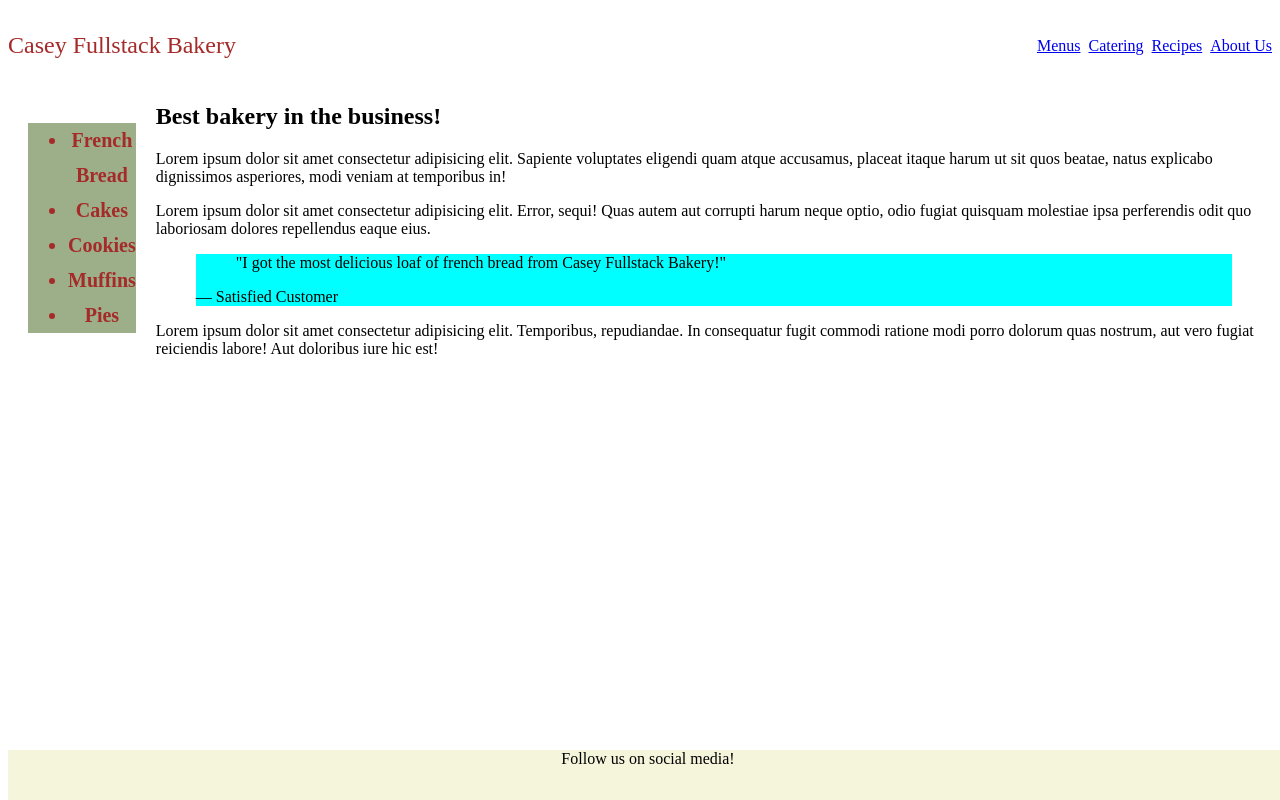
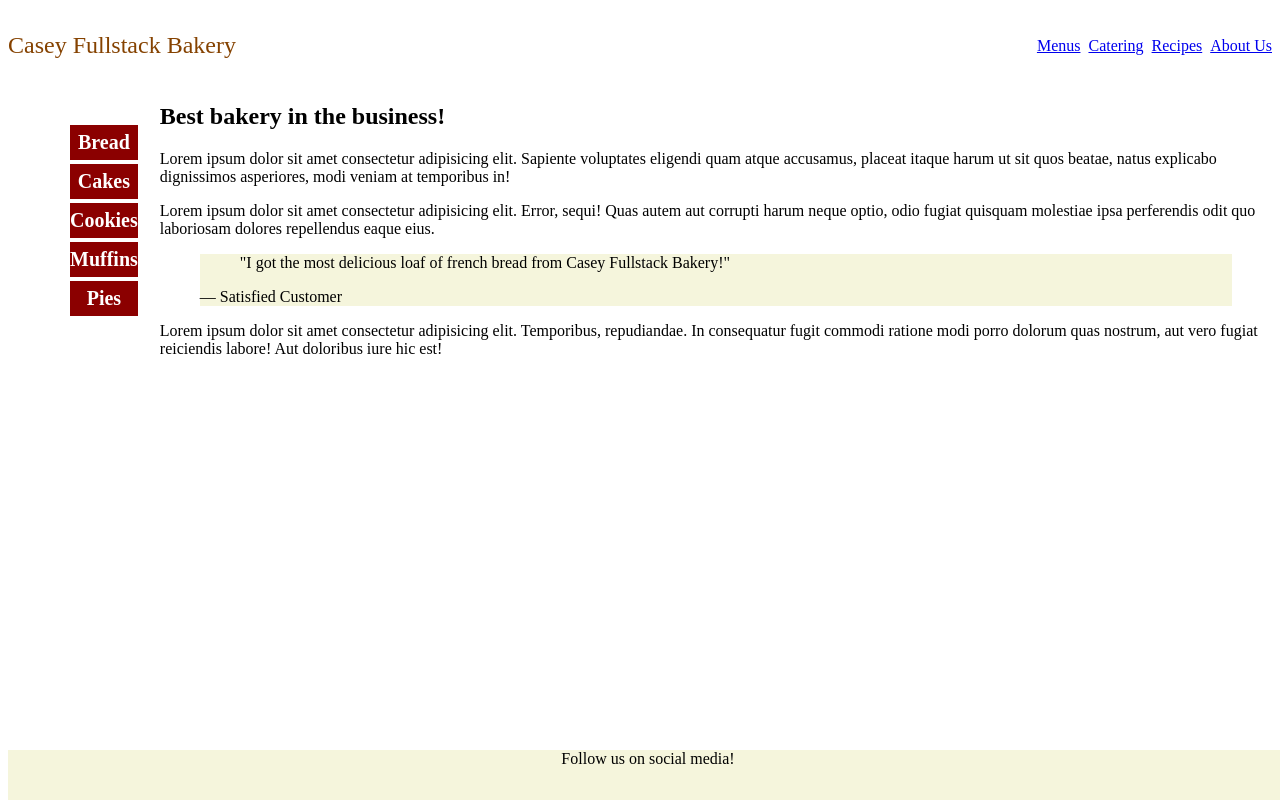
Before and after one commit to callcaseycall/Casey-Fullstack-Bakery, a plain HTML site: page index.html in a window 1280 px wide. Drawn offline with Linux system fonts and the light colour scheme.

Commit message:
final commit

```diff
--- a/index.html
+++ b/index.html
@@ -17,17 +17,19 @@
       </header>
       <main>
         <aside>
+          <div class="box">
           <ul>
-            <li>French Bread</li>
+          <div><li>Bread</li></div>
 
-            <li>Cakes</li>
+           <div><li>Cakes</li></div>
 
-            <li>Cookies</li>
+           <div><li>Cookies</li></div>
 
-            <li>Muffins</li>
+           <div><li>Muffins</li></div>
 
             <li>Pies</li>
           </ul>
+          </div>
         </aside>
         <article>
           <h1>Best bakery in the business!</h1>
--- a/style.css
+++ b/style.css
@@ -1,5 +1,5 @@
 p.brand {
-  color: brown;
+  color: #854200;
   font-size: 24px;
 }
 .navigation {
@@ -12,7 +12,6 @@ aside {
   flex-wrap: nowrap;
   flex-direction: column;
   width: 125px;
-  margin: ;
   text-align: center;
   line-height: 35px;
   font-size: 20px;
@@ -20,7 +19,6 @@ aside {
 }
 
 ul {
-  background-color: #9caf88;
   display: flex;
   flex-direction: column;
 }
@@ -32,8 +30,10 @@ ul {
 }
 
 li {
-  color: brown;
+  color: white;
   font-weight: bold;
+  border: 2px solid;
+  background-color: #8b0000;
 }
 
 .main {
@@ -45,7 +45,7 @@ main {
   display: flex;
 }
 .testimonial {
-  background-color: aqua;
+  background-color: beige;
 }
 footer {
   background-color: beige;
```
